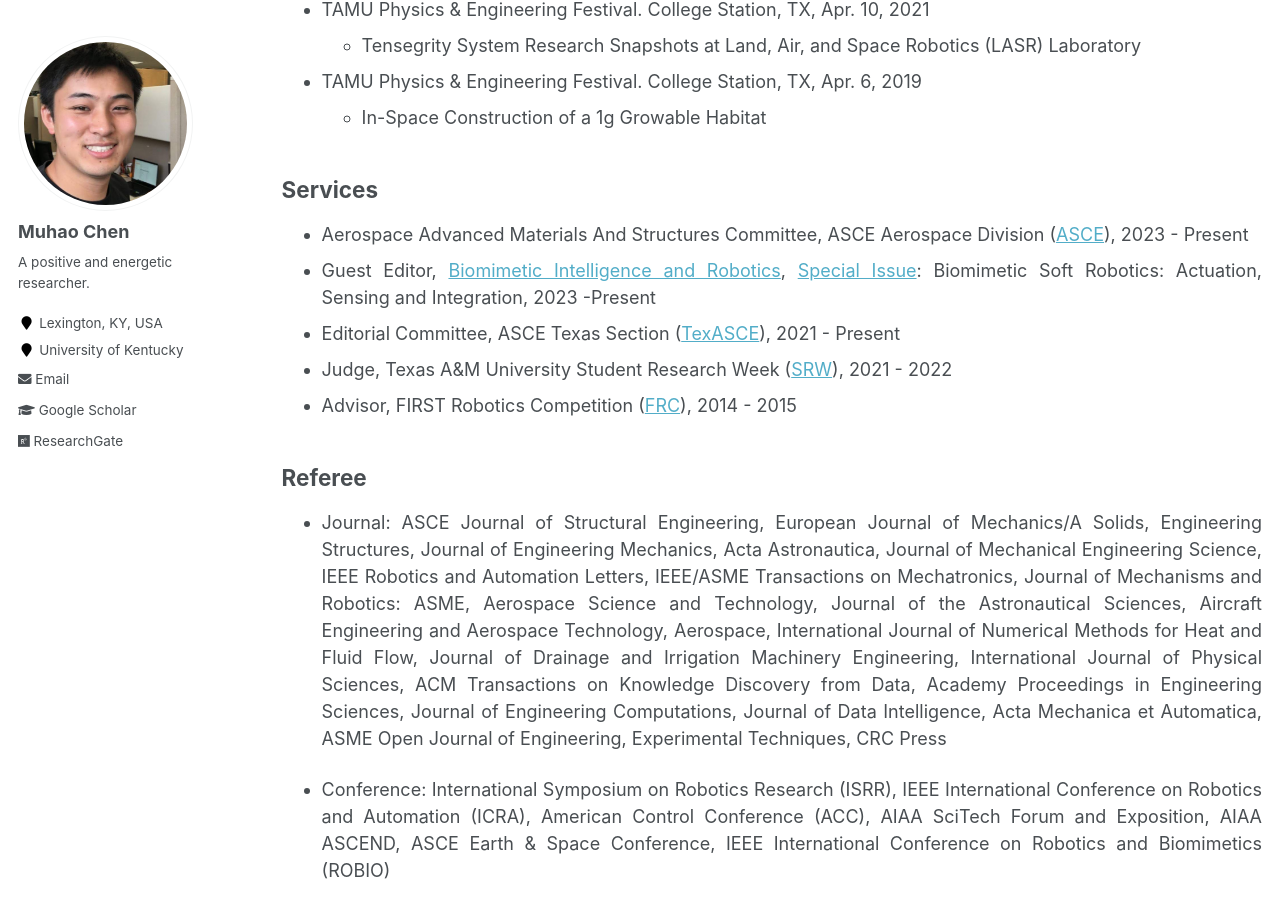
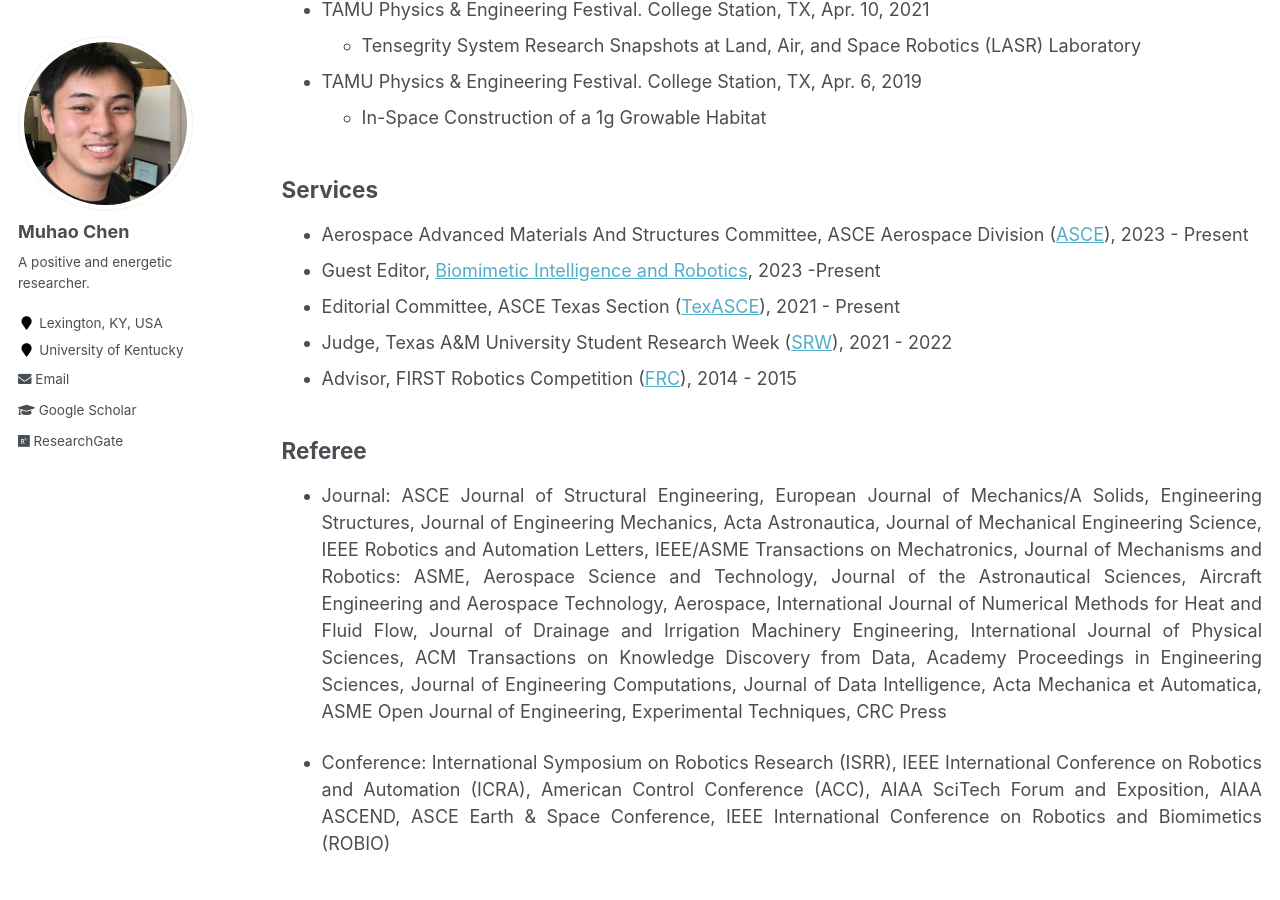
Before and after one commit to Muhao-Chen/muhao-chen.github.io, a Jekyll site: the page built from _pages/professional-activities.md, in a window 1280 px wide and 900 px high, scrolled down 2346 px. Built offline with Jekyll 4.4.1, drawn with Linux system fonts in a browser that asks for light colours.

Commit message:
Update professional-activities.md

```diff
--- a/_pages/professional-activities.md
+++ b/_pages/professional-activities.md
@@ -91,10 +91,11 @@ toc_max_header: 1
 
 ## Services
 * Aerospace Advanced Materials And Structures Committee, ASCE Aerospace Division ([ASCE](https://www.asce.org/communities/institutes-and-technical-groups/aerospace-engineering/committees/aerospace-division/aerospace-executive-committee/technical-committees/aerospace-advanced-materials-and-structures-committee)), 2023 - Present
-* Guest Editor, [Biomimetic Intelligence and Robotics](https://www.sciencedirect.com/journal/biomimetic-intelligence-and-robotics), [Special Issue](https://www.sciencedirect.com/journal/biomimetic-intelligence-and-robotics/about/call-for-papers#biomimetic-soft-robotics-actuation-sensing-and-integration): Biomimetic Soft Robotics: Actuation, Sensing and Integration, 2023 -Present
+* Guest Editor, [Biomimetic Intelligence and Robotics](https://www.sciencedirect.com/journal/biomimetic-intelligence-and-robotics), 2023 -Present
 * Editorial Committee, ASCE Texas Section ([TexASCE](https://www.texasce.org/)), 2021 - Present
 * Judge, Texas A&M University Student Research Week ([SRW](https://srw.tamu.edu/)), 2021 - 2022
 * Advisor, FIRST Robotics Competition ([FRC](https://www.firstinspires.org/robotics/frc)), 2014 - 2015
+<!-- , [Special Issue](https://www.sciencedirect.com/journal/biomimetic-intelligence-and-robotics/about/call-for-papers#biomimetic-soft-robotics-actuation-sensing-and-integration): Biomimetic Soft Robotics: Actuation, Sensing and Integration -->
 
 ## Referee
 * Journal: ASCE Journal of Structural Engineering, European Journal of Mechanics/A Solids, Engineering Structures, Journal of Engineering Mechanics, Acta Astronautica, Journal of Mechanical Engineering Science, IEEE Robotics and Automation Letters, IEEE/ASME Transactions on Mechatronics, Journal of Mechanisms and Robotics: ASME, Aerospace Science and Technology, Journal of the Astronautical Sciences, Aircraft Engineering and Aerospace Technology, Aerospace, International Journal of Numerical Methods for Heat and Fluid Flow, Journal of Drainage and Irrigation Machinery Engineering, International Journal of Physical Sciences, ACM Transactions on Knowledge Discovery from Data, Academy Proceedings in Engineering Sciences, Journal of Engineering Computations, Journal of Data Intelligence, Acta Mechanica et Automatica, ASME Open Journal of Engineering, Experimental Techniques, CRC Press
```
